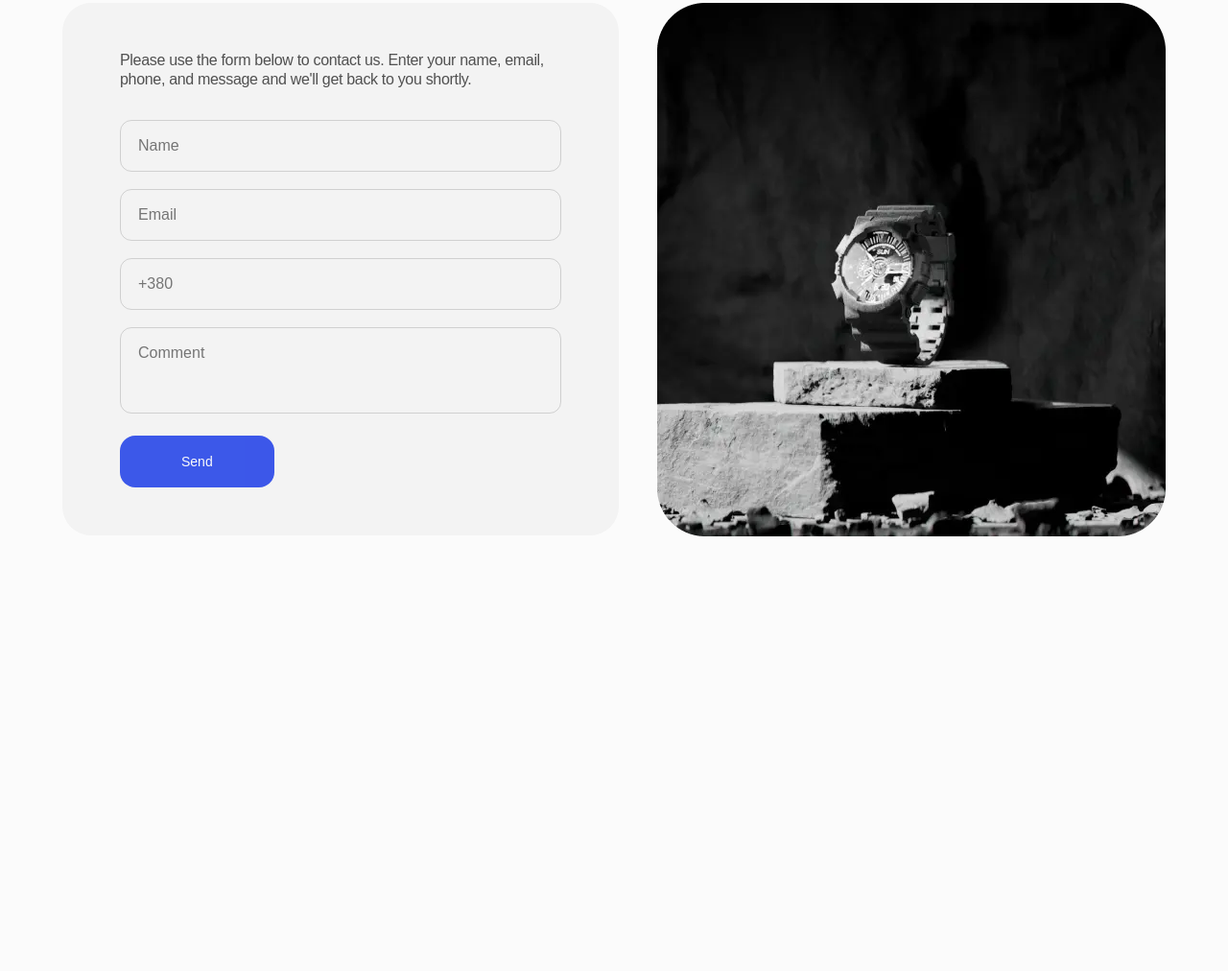
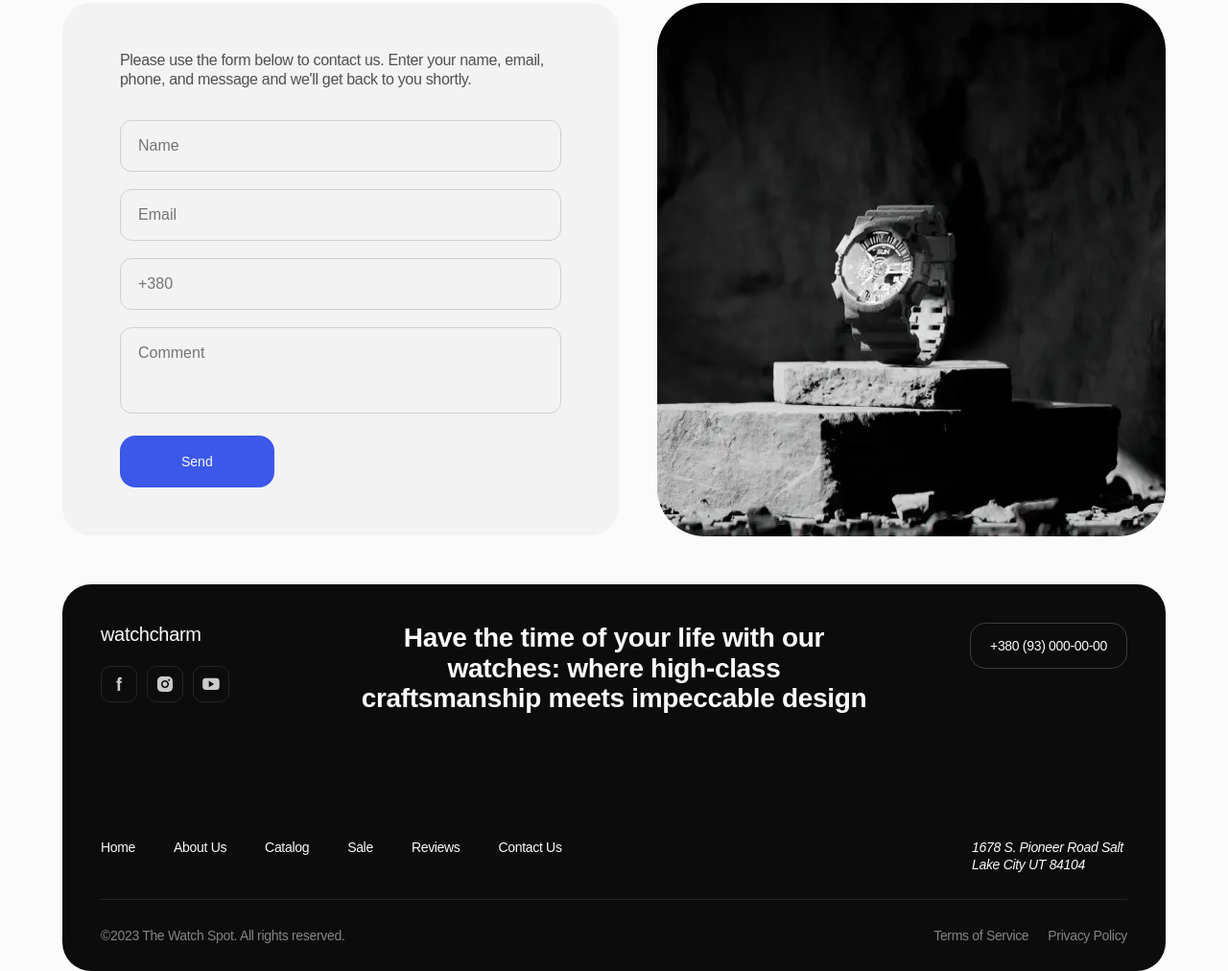
Before and after one commit to Serg0372/Watch-Charm, a website built with Vite: page index.html in a window 1280 px wide. Shown: the part 4479-5491 px from the top of the page at 96% size. Before the commit the page ends 5088 px from the top, so only its background shows below. Built offline with nearby package versions, Linux system fonts and the light colour scheme; files whose address does not match are found by name.

Commit message:
add css footer

```diff
--- a/src/css/layout/footer.css
+++ b/src/css/layout/footer.css
@@ -1,21 +1,268 @@
-.footer {
-    padding: px px;
-    background-color: var();
-    color: var();
+.footer-box {
+    display: flex;
+    flex-direction: column;
+    align-items: start;
+
+    padding: 40px 28px 28px;
+    border-radius: 30px;
+
+    color: var(--color-light);
+
+    background-color: var(--color-dark);
 }
 
-.footer-container {
+.footer-top-box {
     display: flex;
     flex-direction: column;
-    gap: px;
+    gap: 20px;
+    align-items: start;
+
+    margin-bottom: 40px;
+}
+
+
+.footer-social-list {
+    display: flex;
+    gap: 10px;
+    align-items: center;
+}
+
+.footer-social-item {
+    border: 1px solid var(--bg-price-tag);
+}
+
+.footer-social-icon {
+    fill: var(--color-light);
+}
+
+.contact-phone {
+    padding: 14px 20px;
+    border: var(--border-light);
+    border-radius: 16px;
+
+    font-size: var(--fs-card-feauters);
+    line-height: var(--lh-card-feauters);
+}
+
+
+.footer-text {
+    margin-bottom: 92px;
+
+    font-size: var(--fs-form-text);
+    font-weight: var(--fw-semibold);
+    line-height: var(--lh-footer-text);
     text-align: center;
+}
+
+.footer-nav-box {
+    position: relative;
+
+    display: flex;
+    justify-content: space-between;
+
+    width: 100%;
+    margin-bottom: 48px;
+
+    font-size: var(--fs-card-feauters);
+    line-height: var(--lh-card-feauters);
+}
+
+.footer-nav-box::after {
+    content: '';
+
+    position: absolute;
+    bottom: -24px;
+
+    display: block;
+
+    width: 100%;
+    height: 1px;
+
+    background-color: var(--bg-price-tag);
+}
+
+.footer-nav {
+    width: 148px;
+}
+
+.footer-nav-list {
+    display: flex;
+    flex-direction: row;
+    flex-wrap: wrap;
+    gap: 8px 16px;
+}
+
+.footer-nav-link {
+    position: relative;
+}
+
+.footer-nav-link::after {
+    content: '';
+
+    position: absolute;
+    right: 0;
+    bottom: -6px;
+    left: 0;
+
+    display: block;
+
+    width: 8px;
+    height: 8px;
+    margin-right: auto;
+    margin-left: auto;
+    border-radius: 50%;
+
+    background-color: transparent;
+
+    transition: background-color var(--transition),
+        width var(--transition),
+        height var(--transition);
+}
+
+.footer-nav-link:hover::after,
+.footer-nav-link:focus::after {
+    background-color: var(--color-accent);
+}
+
+.footer-address {
+    display: block;
+    width: 84px;
+}
+
+.footer-legal-box {
+    display: flex;
+    flex-direction: column;
+    gap: 8px;
+    align-items: start;
+
+    font-size: var(--fs-footer-copyright);
+    line-height: var(--lh-footer-copyright);
+    color: var(--text-muted-light);
+}
+
+.footer-legal-list {
+    display: flex;
+    flex-direction: row;
+    gap: 20px;
 }
 
 
 @media (min-width: 768px) {
-    .footer {
-        font-size: px;
+    .footer-box {
+        padding: 40px 40px 28px;
+    }
+
+    .footer-top-box {
+        display: flex;
+        flex-direction: row;
+        gap: 0;
+        align-items: start;
+        justify-content: space-between;
+
+        width: 100%;
+        margin-bottom: 86px;
+    }
+
+    .footer-social-box {
+        display: flex;
+        flex-direction: column;
+        gap: 20px;
+    }
+
+    .footer-text {
+        margin-bottom: 100px;
+    }
+
+    .footer-nav-box {
+        margin-bottom: 56px;
+    }
+
+
+    .footer-nav-box::after {
+        bottom: -28px;
+    }
+
+    .footer-nav {
+        width: 400px;
+    }
+
+    .footer-nav-list {
+        flex-wrap: nowrap;
+        gap: 18px;
+    }
+
+    .footer-nav-link::after {
+        content: '';
+
+        position: absolute;
+        right: 0;
+        bottom: -12px;
+        left: 0;
+
+        display: block;
+
+        width: 8px;
+        height: 8px;
+        margin-right: auto;
+        margin-left: auto;
+        border-radius: 50%;
+
+        background-color: transparent;
+
+        transition: background-color var(--transition),
+            width var(--transition),
+            height var(--transition);
+    }
+
+    .footer-address {
+        width: 162px;
+    }
+
+    .footer-legal-box {
+        display: flex;
+        flex-direction: row;
+        gap: 8px;
+        align-items: start;
+        justify-content: space-between;
+
+        width: 100%;
+
+        font-size: var(--fs-footer-copyright);
+        line-height: var(--lh-footer-copyright);
+        color: var(--text-muted-light);
     }
 }
 
-@media screen and (min-width: 1200px) {}
+
+@media screen and (min-width: 1200px) {
+    .footer-box {
+        position: relative;
+        padding: 40px 40px 28px;
+    }
+
+    .footer-top-box {
+        margin-bottom: 142px;
+    }
+
+    .footer-text {
+        position: absolute;
+        top: 40px;
+        left: 50%;
+        transform: translateX(-50%);
+
+        width: 530px;
+        margin-bottom: 0;
+    }
+
+    .footer-nav {
+        width: 520px;
+    }
+
+    .footer-nav-box {
+        margin-bottom: 56px;
+    }
+
+    .footer-nav-list {
+        gap: 40px;
+    }
+}
--- a/src/css/layout/header.css
+++ b/src/css/layout/header.css
@@ -40,6 +40,10 @@
     .header {
         padding-top: 26px;
         padding-bottom: 26px;
+    }
+
+    .header-social-list {
+        display: none;
     }
 }
 
--- a/src/partials/contact-section.html
+++ b/src/partials/contact-section.html
@@ -1,4 +1,4 @@
-<section class="section contact-section">
+<section class="section contact-section" id="contact-section">
   <div class="container contact-container">
     <h2 class="section-title contact-title">Contact Us</h2>
     <div class="contact-box">
--- a/src/partials/footer.html
+++ b/src/partials/footer.html
@@ -1,6 +1,9 @@
-<!-- <footer class="footer">
+<footer class="footer">
   <div class="container footer-container">
-    <a href="/" class="logo">watchcharm</a>
+    <div class="footer-box">
+      <div class="footer-top-box">
+        <div class="footer-social-box">
+          <a href="/" class="logo footer-logo">watchcharm</a>
           <ul class="social-list footer-social-list">
             <li class="social-item footer-social-item">
               <a class="social-link footer-social-link" href="https://www.facebook.com/">
@@ -22,25 +25,28 @@
                   <use href="/icons/sprite.svg#icon-youtube"></use>
                 </svg>
               </a>
-      </li>
-    </ul>
-    <a class="contact-phone" href="tel:+xxxxxxxxxxxx">+xxx (xx) xxx-xx-xx</a>
-    <p class=""
-      >Have the time of your life with our watches: where high-class craftsmanship meets impeccable
-      design</p
+            </li> </ul
+        ></div>
+        <a class="contact-phone" href="tel:+380930000000">+380 (93) 000-00-00</a>
+      </div>
+      <p class="footer-text"
+        >Have the time of your life with our watches: where high-class craftsmanship meets
+        impeccable design</p
       >
-    <nav class="nav">
-      <ul class="nav-list">
-        <li><a href="/">Home</a></li>
-        <li><a href="#about-section">About Us</a></li>
-        <li><a href="#catalog-section">Catalog</a></li>
-        <li><a href="#sales-section">Sale</a></li>
-        <li><a href="#reviews-section">Reviews</a></li>
-        <li><a href="#contact-section">Contact Us</a></li>
+      <div class="footer-nav-box">
+        <nav class="nav footer-nav">
+          <ul class="nav-list footer-nav-list">
+            <li class="footer-nav-link"><a href="/">Home</a></li>
+            <li class="footer-nav-link"><a href="#about-section">About Us</a></li>
+            <li class="footer-nav-link"><a href="#catalog-section">Catalog</a></li>
+            <li class="footer-nav-link"><a href="#sales-section">Sale</a></li>
+            <li class="footer-nav-link"><a href="#reviews-section">Reviews</a></li>
+            <li class="footer-nav-link"><a href="#contact-section">Contact Us</a></li>
           </ul>
         </nav>
         <address class="footer-address">1678 S. Pioneer Road Salt Lake City UT 84104</address>
-
+      </div>
+      <div class="footer-legal-box">
         <p class="footer-copy"> ©2023 The Watch Spot. All rights reserved. </p>
         <ul class="footer-legal-list">
           <li class="footer-legal-item">
@@ -51,4 +57,6 @@
           </li>
         </ul>
       </div>
-</footer> -->
+    </div>
+  </div>
+</footer>
--- a/src/partials/reviews-section.html
+++ b/src/partials/reviews-section.html
@@ -1,4 +1,4 @@
-<section class="section reviews-section">
+<section class="section reviews-section" id="reviews-section">
   <div class="container reviews-container">
     <h2 class="section-title reviews-title">Reviews</h2>
     <ul class="reviews-list">
```
Also changed, not shown: src/css/components/icons.css (+4 -5 lines). Lines whose indentation alone changed are shown as unchanged.
